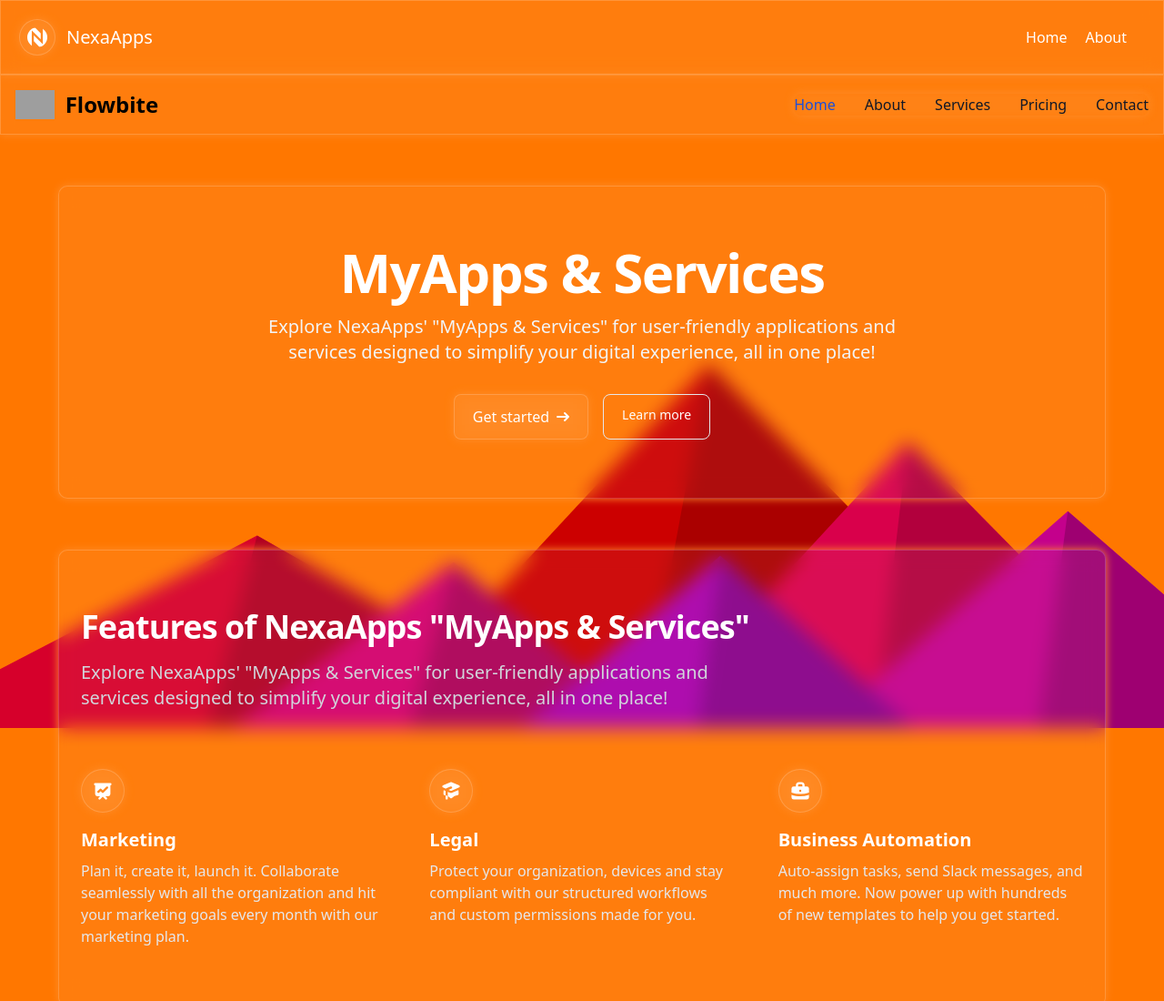
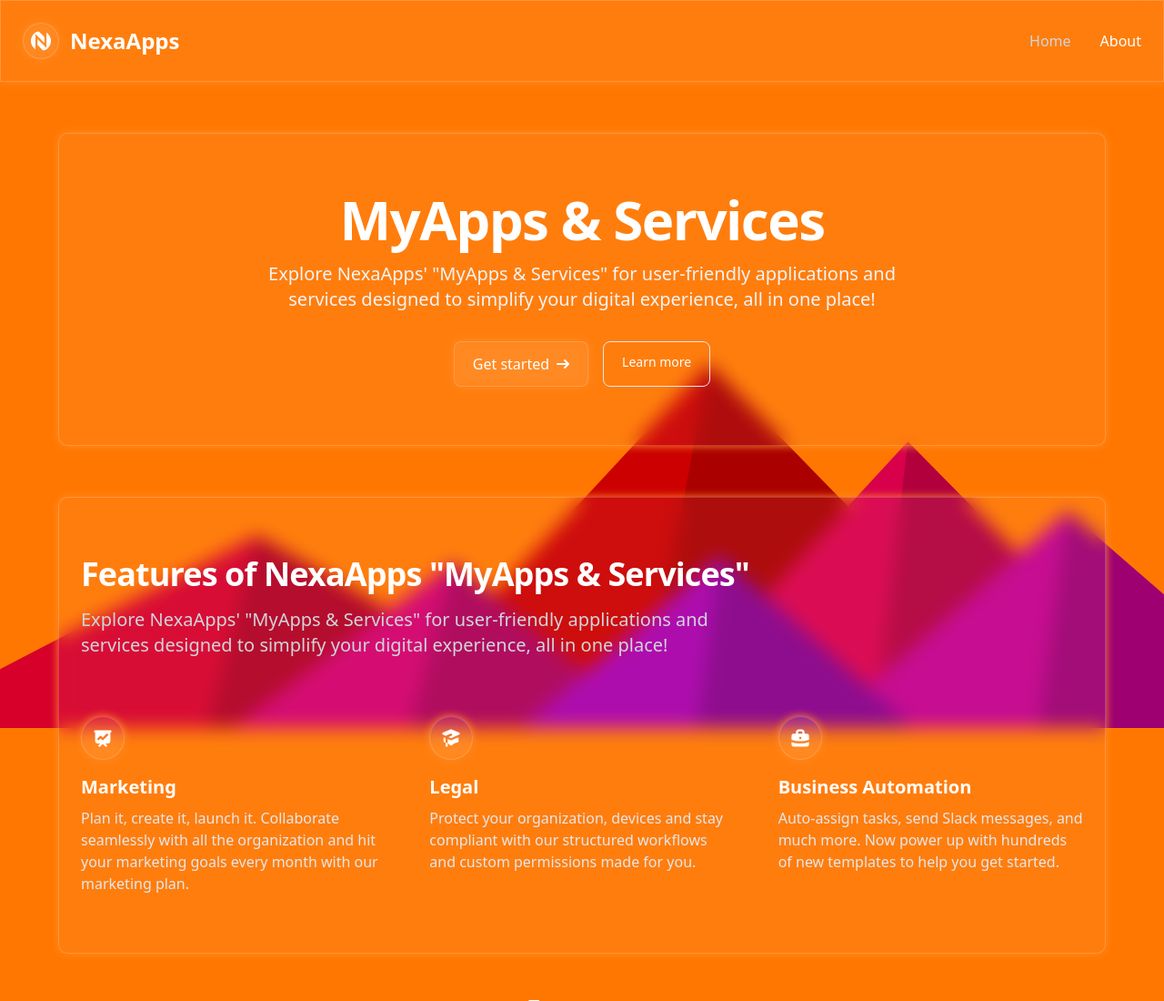
Before and after one commit to Soubhik1000/MyApps, a plain HTML site: page index.html in a window 1280 px wide. Shown: the top 1100 px of the page at 91% size. Drawn offline with Linux system fonts and the light colour scheme; grey boxes are pictures that could not be loaded.

Commit message:
Fix Navbar

```diff
--- a/index.html
+++ b/index.html
@@ -11,54 +11,29 @@
 <body>
 
     <!-- Navbar -->
-    <header class="text-gray-600 body-font bg-glass sticky top-0 z-10">
-      <div class="container mx-auto flex flex-wrap p-5 flex-col md:flex-row items-center">
-        <a class="flex title-font font-medium items-center text-gray-900 mb-4 md:mb-0">
-          <!-- <svg xmlns="http://www.w3.org/2000/svg" fill="transparent" stroke="currentColor" stroke-linecap="round" stroke-linejoin="round" stroke-width="2" class="w-10 h-10 text-white p-2 bg-glass rounded-full" >
-            <path d="M12 2L2 7l10 5 10-5-10-5zM2 17l10 5 10-5M2 12l10 5 10-5"></path>
-          </svg> -->
-          <svg fill="white" stroke="currentColor" stroke-width="2" class="w-10 h-10 text-white p-2 bg-glass rounded-full" viewBox="0 0 2048 2048" xmlns="http://www.w3.org/2000/svg">
-            <path transform="translate(1591,57)" d="m0 0h457v1934h-815l-560-560-2-3v-604l4 1 5 6 8 7 94 94 6 5v2h2v2l4 2 172 172 6 5 6 7 8 7 188 188 6 5 5 6 7 6v2l4 2v2l4 2v2l4 2v2l4 2 118 118 6 5 6 7 8 7 164 164 6 5v2h2v2l4 2 64 64 2 1v-545l1-1015 1-113z"/>
-            <path transform="translate(0,57)" d="m0 0h815l9 8v2l4 2v2l4 2 254 254v2l4 2v2l4 2v2l4 2v2l4 2v2l4 2v2h2v2h2v2h2v2h2v2h2v2h2v2h2v2h2v2h2v2h2v2h2v2h2v2h2v2h2v2h2v2h2v2h2l6 7 6 5 6 7 6 5 6 7 6 5 6 7 6 5 6 7 6 5 6 7 6 5 6 7 6 5 6 7 6 5 6 7 6 5 6 7 6 5 6 7 6 5 7 8 97 97 1 2v604h-3l-7-8-63-63-6-5-6-7-8-7v-2l-4-2v-2l-4-2v-2l-4-2-165-165-6-5-6-7-4-3v-2l-4-2-189-189-6-5-6-7-2-1v-2h-2v-2h-2v-2h-2v-2l-4-2v-2l-4-2v-2l-4-2v-2l-4-2-169-169-7-6-5-6-4-3v-2l-4-2-129-129-7-6-5-5v-2l-4-2-67-67-2 1023-1 595v55l-2 3h-456z"/>
-            <path transform="translate(461,316)" d="m0 0"/>
-          </svg>
-          <span class="ml-3 text-xl text-white">NexaApps</span>
+    <nav class="bg-glass dark:bg-gray-900 text-white">
+      <div class="max-w-screen-xl flex flex-wrap items-center justify-between mx-auto p-6">
+        <a href="https://flowbite.com/" class="flex items-center space-x-3 rtl:space-x-reverse">
+            <svg fill="white" stroke="currentColor" stroke-width="2" class="w-10 h-10 text-white p-2 bg-glass rounded-full" viewBox="0 0 2048 2048" xmlns="http://www.w3.org/2000/svg">
+              <path transform="translate(1591,57)" d="m0 0h457v1934h-815l-560-560-2-3v-604l4 1 5 6 8 7 94 94 6 5v2h2v2l4 2 172 172 6 5 6 7 8 7 188 188 6 5 5 6 7 6v2l4 2v2l4 2v2l4 2v2l4 2 118 118 6 5 6 7 8 7 164 164 6 5v2h2v2l4 2 64 64 2 1v-545l1-1015 1-113z"/>
+              <path transform="translate(0,57)" d="m0 0h815l9 8v2l4 2v2l4 2 254 254v2l4 2v2l4 2v2l4 2v2l4 2v2l4 2v2h2v2h2v2h2v2h2v2h2v2h2v2h2v2h2v2h2v2h2v2h2v2h2v2h2v2h2v2h2v2h2v2h2l6 7 6 5 6 7 6 5 6 7 6 5 6 7 6 5 6 7 6 5 6 7 6 5 6 7 6 5 6 7 6 5 6 7 6 5 6 7 6 5 6 7 6 5 7 8 97 97 1 2v604h-3l-7-8-63-63-6-5-6-7-8-7v-2l-4-2v-2l-4-2v-2l-4-2-165-165-6-5-6-7-4-3v-2l-4-2-189-189-6-5-6-7-2-1v-2h-2v-2h-2v-2h-2v-2l-4-2v-2l-4-2v-2l-4-2v-2l-4-2-169-169-7-6-5-6-4-3v-2l-4-2-129-129-7-6-5-5v-2l-4-2-67-67-2 1023-1 595v55l-2 3h-456z"/>
+              <path transform="translate(461,316)" d="m0 0"/>
+            </svg>
+            <span class="self-center text-2xl font-semibold whitespace-nowrap dark:text-white">NexaApps</span>
         </a>
-        <nav class="md:ml-auto flex flex-wrap items-center text-base justify-center">
-          <a href="" class="mr-5 hover:text-gray-200 text-white" style="cursor: pointer;">Home</a>
-          <a href="about" class="mr-5 hover:text-gray-200 text-white" style="cursor: pointer;">About</a>
-        </nav>
-      </div>
-    </header>
-
-    <nav class="bg-glass dark:bg-gray-900">
-      <div class="max-w-screen-xl flex flex-wrap items-center justify-between mx-auto p-4">
-        <a href="https://flowbite.com/" class="flex items-center space-x-3 rtl:space-x-reverse">
-            <img src="https://flowbite.com/docs/images/logo.svg" class="h-8" alt="Flowbite Logo" />
-            <span class="self-center text-2xl font-semibold whitespace-nowrap dark:text-white">Flowbite</span>
-        </a>
-        <button data-collapse-toggle="navbar-default" type="button" class="inline-flex items-center p-2 w-10 h-10 justify-center text-sm text-gray-500 rounded-lg md:hidden hover:bg-gray-100 focus:outline-none focus:ring-2 focus:ring-gray-200 dark:text-gray-400 dark:hover:bg-gray-700 dark:focus:ring-gray-600" aria-controls="navbar-default" aria-expanded="false">
+        <button data-collapse-toggle="navbar-default" type="button" class="inline-flex items-center p-2 w-10 h-10 justify-center text-sm text-gray-500 rounded-lg md:hidden hover:bg-glass focus:outline-none dark:text-gray-400 dark:hover:bg-gray-700 dark:focus:ring-gray-600" aria-controls="navbar-default" aria-expanded="false">
             <span class="sr-only">Open main menu</span>
             <svg class="w-5 h-5" aria-hidden="true" xmlns="http://www.w3.org/2000/svg" fill="none" viewBox="0 0 17 14">
-                <path stroke="currentColor" stroke-linecap="round" stroke-linejoin="round" stroke-width="2" d="M1 1h15M1 7h15M1 13h15"/>
+                <path stroke="whitesmoke" stroke-linecap="round" stroke-linejoin="round" stroke-width="2" d="M1 1h15M1 7h15M1 13h15"/>
             </svg>
         </button>
         <div class="hidden w-full md:block md:w-auto" id="navbar-default">
-          <ul class="font-medium flex flex-col p-4 md:p-0 mt-4 rounded-lg bg-glass md:flex-row md:space-x-8 rtl:space-x-reverse md:mt-0 md:border-0 md:bg-transparent dark:bg-gray-800 md:dark:bg-gray-900 dark:border-gray-700">
+          <ul class="font-medium flex flex-col p-4 md:p-0 mt-4 rounded-lg bg-transparent md:flex-row md:space-x-8 rtl:space-x-reverse md:mt-0 md:border-0 md:bg-transparent dark:bg-gray-800 md:dark:bg-gray-900 dark:border-gray-700">
             <li>
-              <a href="#" class="block py-2 px-3 text-white bg-blue-700 rounded md:bg-transparent md:text-blue-700 md:p-0 dark:text-white md:dark:text-blue-500" aria-current="page">Home</a>
+              <a href="./" class="block py-2 px-3 text-white bg-glass-s rounded md:bg-transparent md:text-gray-300 md:p-0 dark:text-white md:dark:text-blue-500" aria-current="page">Home</a>
             </li>
             <li>
-              <a href="#" class="block py-2 px-3 text-gray-900 rounded hover:bg-gray-100 md:hover:bg-transparent md:border-0 md:hover:text-blue-700 md:p-0 dark:text-white md:dark:hover:text-blue-500 dark:hover:bg-gray-700 dark:hover:text-white md:dark:hover:bg-transparent">About</a>
-            </li>
-            <li>
-              <a href="#" class="block py-2 px-3 text-gray-900 rounded hover:bg-gray-100 md:hover:bg-transparent md:border-0 md:hover:text-blue-700 md:p-0 dark:text-white md:dark:hover:text-blue-500 dark:hover:bg-gray-700 dark:hover:text-white md:dark:hover:bg-transparent">Services</a>
-            </li>
-            <li>
-              <a href="#" class="block py-2 px-3 text-gray-900 rounded hover:bg-gray-100 md:hover:bg-transparent md:border-0 md:hover:text-blue-700 md:p-0 dark:text-white md:dark:hover:text-blue-500 dark:hover:bg-gray-700 dark:hover:text-white md:dark:hover:bg-transparent">Pricing</a>
-            </li>
-            <li>
-              <a href="#" class="block py-2 px-3 text-gray-900 rounded hover:bg-gray-100 md:hover:bg-transparent md:border-0 md:hover:text-blue-700 md:p-0 dark:text-white md:dark:hover:text-blue-500 dark:hover:bg-gray-700 dark:hover:text-white md:dark:hover:bg-transparent">Contact</a>
+              <a href="./about" class="block py-2 px-3 rounded hover:bg-gray-100 md:hover:bg-transparent md:border-0 md:hover:text-gray-300 md:p-0 dark:text-white md:dark:hover:text-blue-500 dark:hover:bg-gray-700 dark:hover:text-white md:dark:hover:bg-transparent">About</a>
             </li>
           </ul>
         </div>
--- a/public/css/main.css
+++ b/public/css/main.css
@@ -27,8 +27,22 @@ body{
     border: 1px solid rgba( 255, 255, 255, 0.18 );
 }
 
+.bg-glass-s{
+    background:none;
+}
+
 .color-glass{
     background: rgba( 255, 255, 255, 0.05 );
     backdrop-filter: blur( 10px );
     -webkit-backdrop-filter: blur( 10px );
 }
+
+@media screen and (max-width: 480px) {
+    .bg-glass-s{
+        background: rgba( 255, 255, 255, 0.05 );
+        box-shadow: 0 0px 10px 0px #ff8c28;
+        backdrop-filter: blur( 10px );
+        -webkit-backdrop-filter: blur( 10px );
+        border: 1px solid rgba( 255, 255, 255, 0.18 );
+    }
+}
```
Also changed, not shown: about/index.html (+22 -13 lines).
